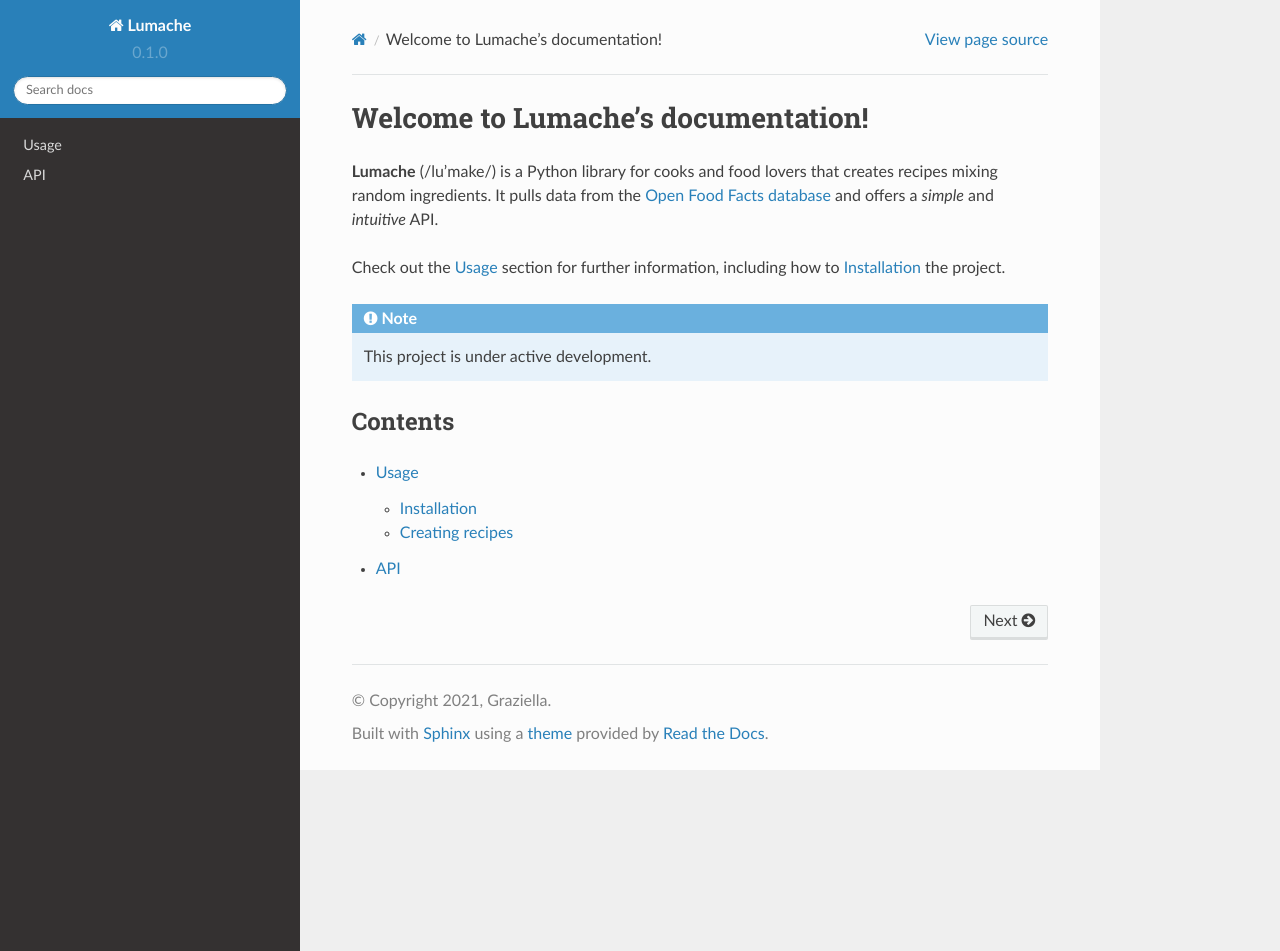
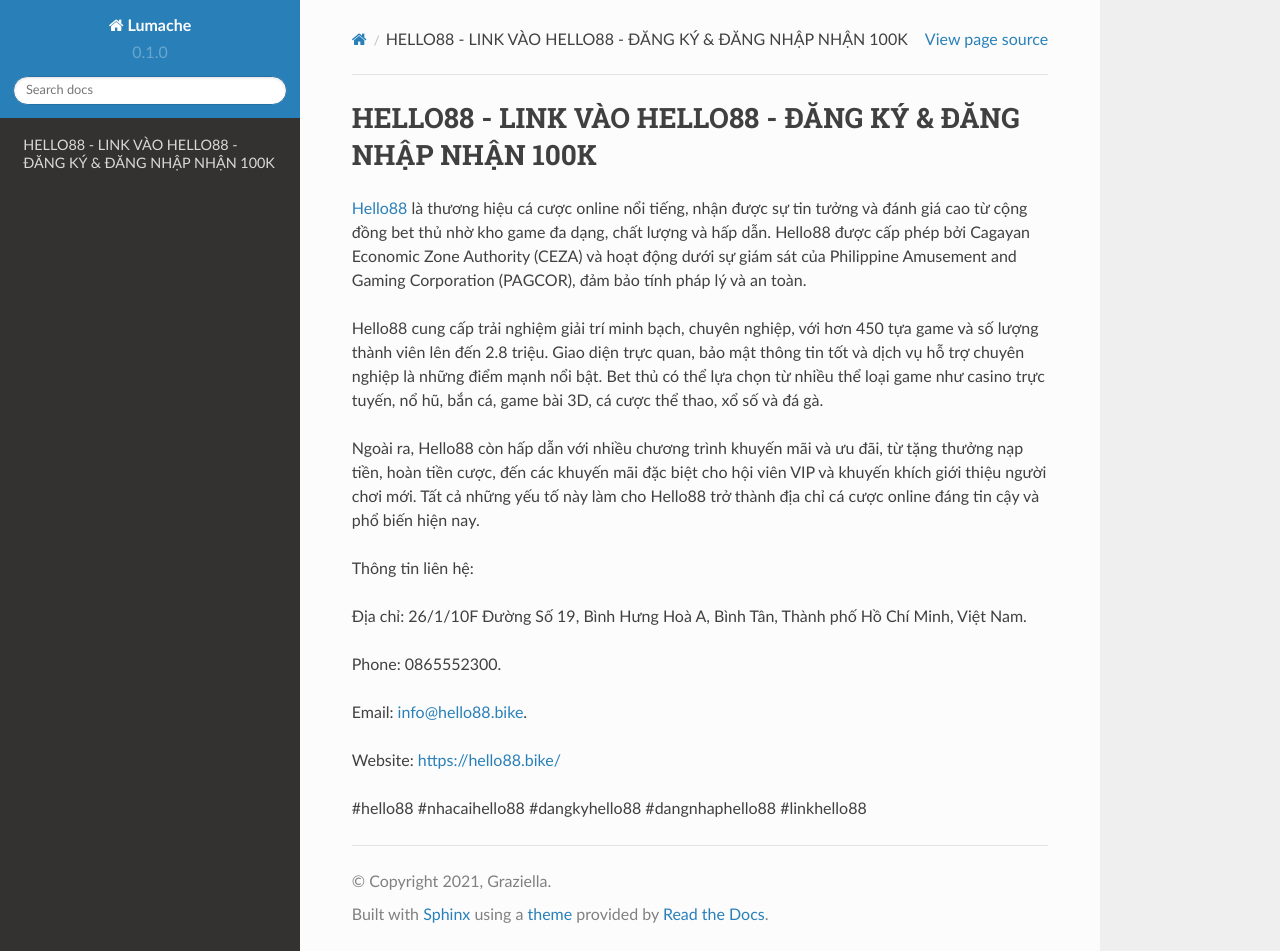
Before and after one commit to socialentity/hello88bike, a Sphinx documentation site: the page built from docs/source/index.rst, in a window 1280 px wide and 951 px high. Built offline with Sphinx 7.4.7 and the Read the Docs theme 2.0.0, drawn with Linux system fonts in a browser that asks for light colours.

Commit message:
Update index.rst

```diff
--- a/docs/source/index.rst
+++ b/docs/source/index.rst
@@ -1,22 +1,20 @@
-Welcome to Lumache's documentation!
+HELLO88 - LINK VÀO HELLO88 - ĐĂNG KÝ & ĐĂNG NHẬP NHẬN 100K
 ===================================
 
-**Lumache** (/lu'make/) is a Python library for cooks and food lovers
-that creates recipes mixing random ingredients.
-It pulls data from the `Open Food Facts database <https://world.openfoodfacts.org/>`_
-and offers a *simple* and *intuitive* API.
+`Hello88 <https://hello88.bike/>`_ là thương hiệu cá cược online nổi tiếng, nhận được sự tin tưởng và đánh giá cao từ cộng đồng bet thủ nhờ kho game đa dạng, chất lượng và hấp dẫn. Hello88 được cấp phép bởi Cagayan Economic Zone Authority (CEZA) và hoạt động dưới sự giám sát của Philippine Amusement and Gaming Corporation (PAGCOR), đảm bảo tính pháp lý và an toàn.
 
-Check out the :doc:`usage` section for further information, including
-how to :ref:`installation` the project.
+Hello88 cung cấp trải nghiệm giải trí minh bạch, chuyên nghiệp, với hơn 450 tựa game và số lượng thành viên lên đến 2.8 triệu. Giao diện trực quan, bảo mật thông tin tốt và dịch vụ hỗ trợ chuyên nghiệp là những điểm mạnh nổi bật. Bet thủ có thể lựa chọn từ nhiều thể loại game như casino trực tuyến, nổ hũ, bắn cá, game bài 3D, cá cược thể thao, xổ số và đá gà.
 
-.. note::
+Ngoài ra, Hello88 còn hấp dẫn với nhiều chương trình khuyến mãi và ưu đãi, từ tặng thưởng nạp tiền, hoàn tiền cược, đến các khuyến mãi đặc biệt cho hội viên VIP và khuyến khích giới thiệu người chơi mới. Tất cả những yếu tố này làm cho Hello88 trở thành địa chỉ cá cược online đáng tin cậy và phổ biến hiện nay.
 
-   This project is under active development.
+Thông tin liên hệ:
 
-Contents
---------
+Địa chỉ: 26/1/10F Đường Số 19, Bình Hưng Hoà A, Bình Tân, Thành phố Hồ Chí Minh, Việt Nam.
 
-.. toctree::
+Phone: 0865552300.
 
-   usage
-   api
+Email: info@hello88.bike.
+
+Website: `https://hello88.bike/ <https://hello88.bike/>`_
+
+#hello88 #nhacaihello88 #dangkyhello88 #dangnhaphello88 #linkhello88
```
